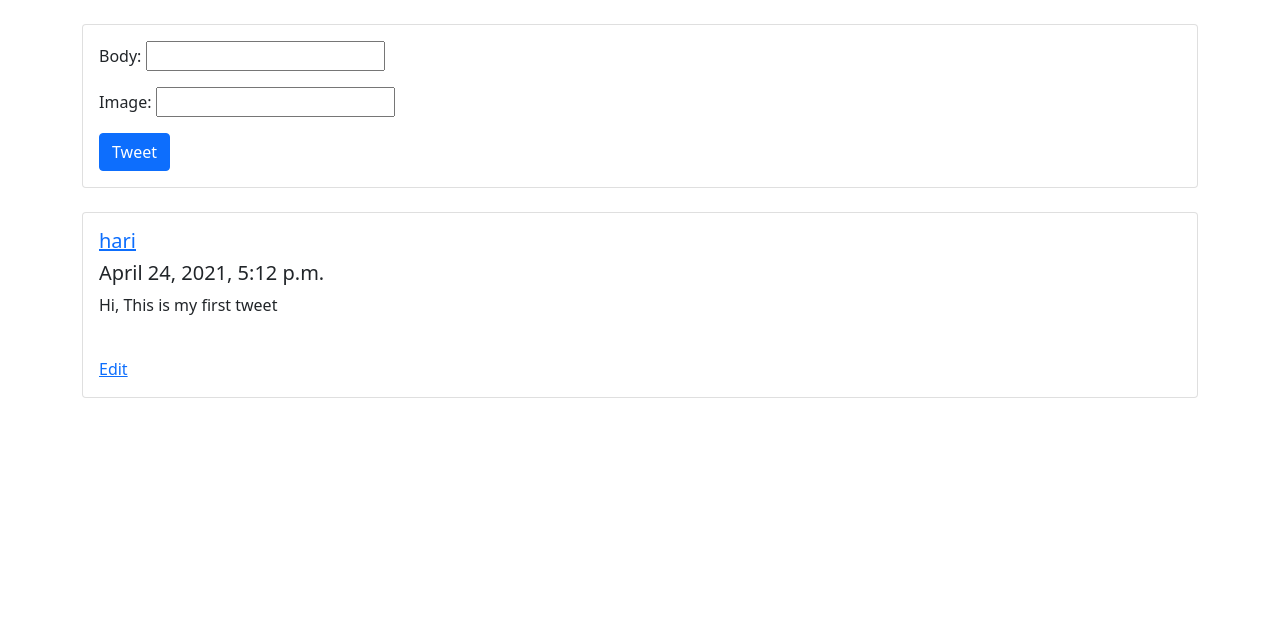
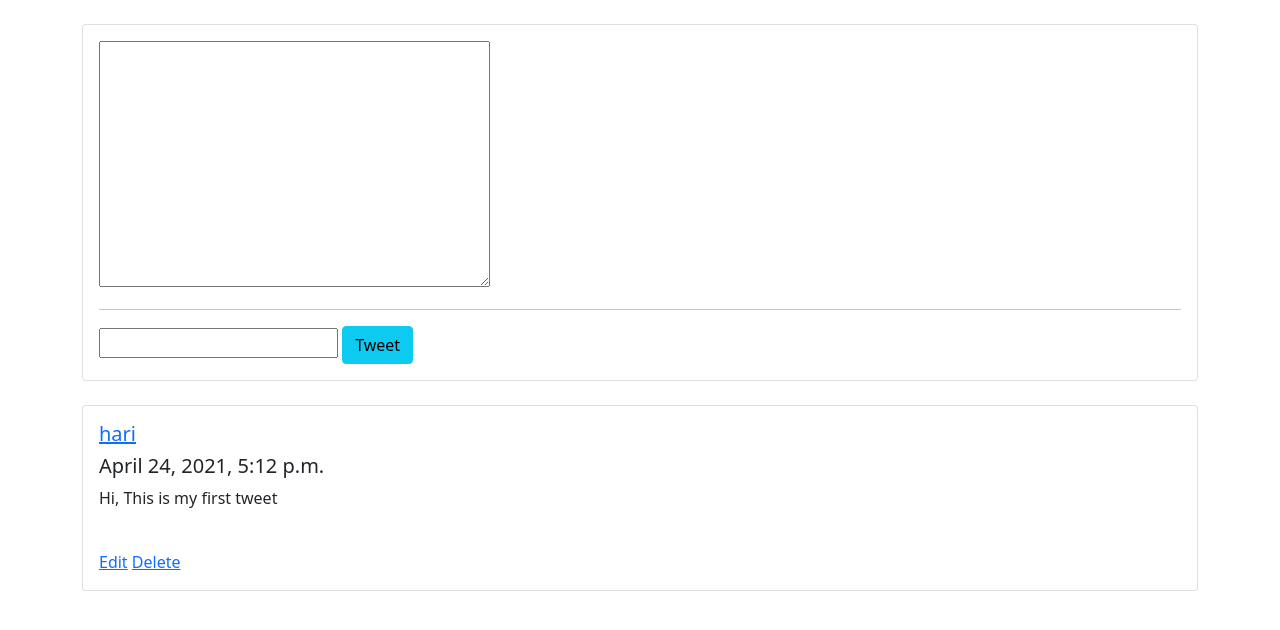
Before and after one commit to deekshith-hari/twitterclone, a Django app: page / in a window 1280 px wide. Shown: the part 56-686 px from the top of the page. Run offline with Django 3.2, Linux system fonts and the light colour scheme; a user stored in the database is signed in; data comes from the database, SQL or seed files in the repository; both versions use the stored data as it was after the commit.

Commit message:
added delete function

```diff
--- a/tweet/models.py
+++ b/tweet/models.py
@@ -5,7 +5,7 @@ from django.urls import reverse
 from cloudinary.models import CloudinaryField
 # Create your models here.
 class Tweet(models.Model):
-    body = models.CharField(max_length=140)
+    body = models.TextField(max_length=140)
     likes = models.IntegerField(default=0)
     image = CloudinaryField(blank=True)
     created_at = models.DateTimeField(default=timezone.now)
--- a/tweet/templates/tweet/home.html
+++ b/tweet/templates/tweet/home.html
@@ -14,9 +14,9 @@
       <section>
         <form  action="{% url 'home' %}" method="post" enctype="multipart/form-data">
           {% csrf_token %}
-          {{form.as_p}}
-
-          <button type="submit" class="btn btn-primary">Tweet</button>
+          {{form.body}} <br/><hr/>
+          {{form.image}}
+          <button type="submit" class="btn btn-info">Tweet</button>
         </form>
       </section>
     </div>
@@ -32,7 +32,11 @@
             <img width="400px" src="{{ tweet.image.url }}">
           {% endif %}
           <br/>
-          <a href="{% url 'update_tweet' tweet.pk %}">Edit</a>
+          {% if user.is_authenticated %}
+            <a href="{% url 'update_tweet' tweet.pk %}">Edit</a>
+            <a href="{% url 'delete_tweet' tweet.pk %}">Delete</a>
+
+          {% endif %}
         </div>
       </div>
       {% endfor %}
--- a/tweet/urls.py
+++ b/tweet/urls.py
@@ -4,5 +4,7 @@ from . import views
 urlpatterns = [
     path('', views.home, name='home'),
     path('update/<int:pk>/', views.update_tweet, name='update_tweet'),
+    path('delete/<int:pk>/', views.delete_tweet, name='delete_tweet'),
+
 
 ]
--- a/tweet/views.py
+++ b/tweet/views.py
@@ -48,7 +48,16 @@ def update_tweet(request, pk):
         new_tweet.name = request.user
         new_tweet.save()
         form.save()
-        return redirect('home')
+        return redirect('/')
 
     context = {'form':form}
     return render(request, 'tweet/update.html', context)
+
+def delete_tweet(request, pk):
+    tweet = Tweet.objects.get(id=pk)
+    if request.method == 'POST':
+        tweet.delete()
+        return redirect('/')
+
+    context = {'item':tweet}
+    return render(request, 'tweet/delete.html', context)
```
Also changed, not shown: tweet/templates/tweet/delete.html (added, +25 -0 lines), db.sqlite3, tweet/migrations/0005_auto_20210424_0041.py (added).
